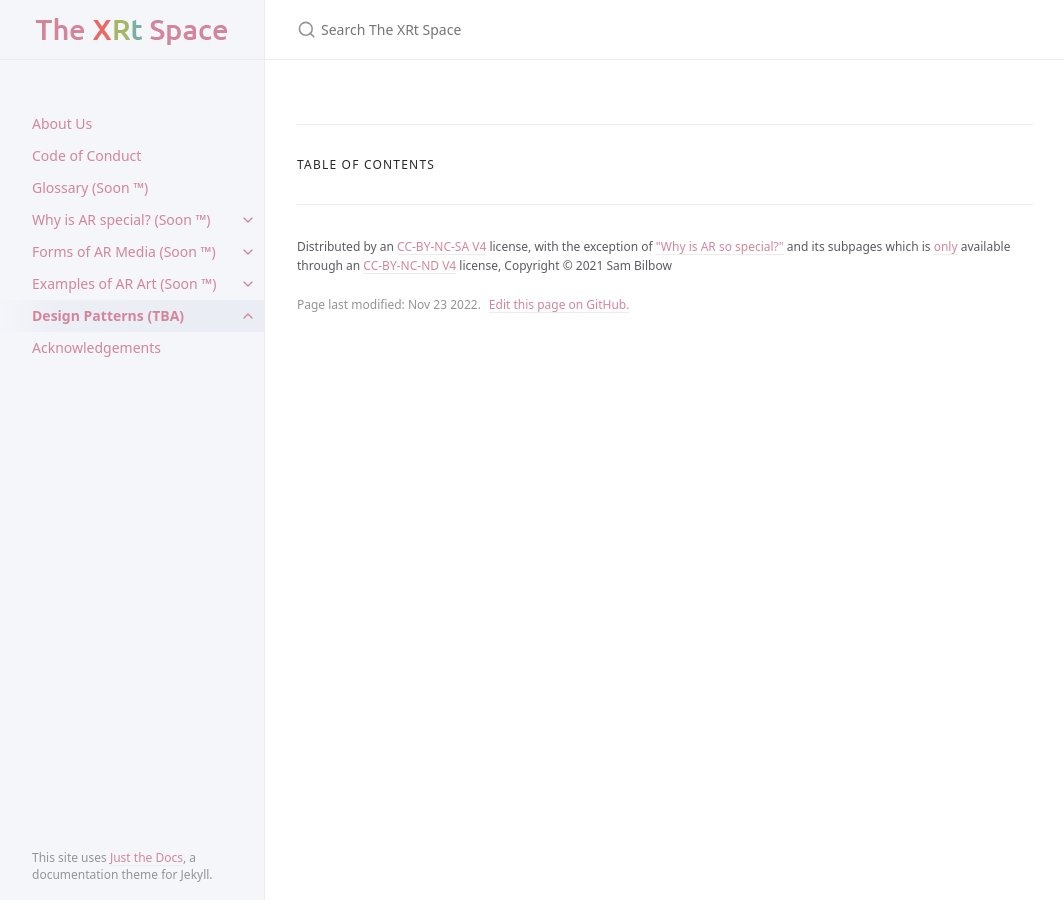
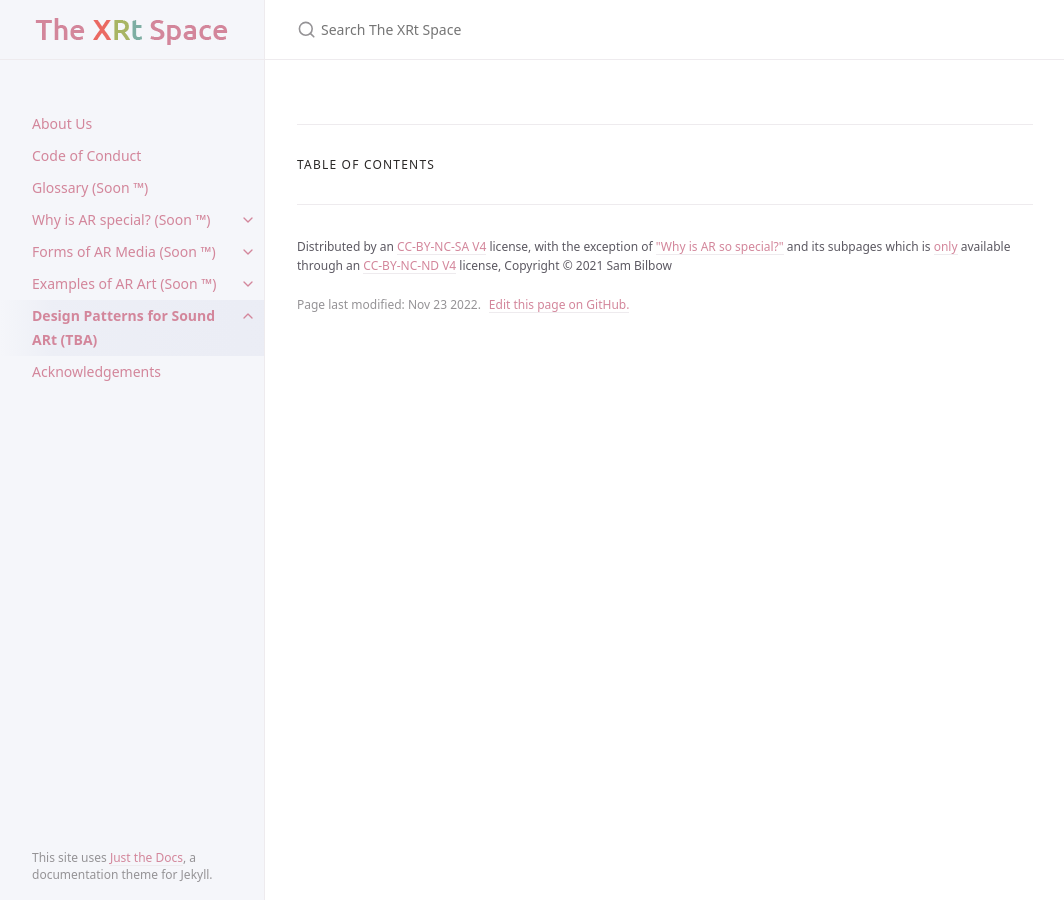
Before and after one commit to sambilbow/thexrtspace, a Jekyll site: the page built from docs/design-patterns/index.md, in a window 1280 px wide. Shown: the whole page, without its empty margins (107-1171 px from the left). Built offline with Jekyll 4.4.1, drawn with Linux system fonts in a browser that asks for light colours.

Commit message:
fix(dp): design pattern sidebar

```diff
--- a/docs/design-patterns/index.md
+++ b/docs/design-patterns/index.md
@@ -1,7 +1,7 @@
 ---
 layout: default
 last_modified_date:  23/11/2022
-title: Design Patterns (TBA)
+title: Design Patterns for Sound ARt (TBA)
 permalink: /design-patterns/
 nav_order: 7
 has_children: true
```
Also changed, not shown: docs/design-patterns/ar-instrument.md (+0 -1 lines), docs/design-patterns/rich-ar.md (+0 -1 lines), docs/design-patterns/virtual-role.md (+0 -1 lines).
